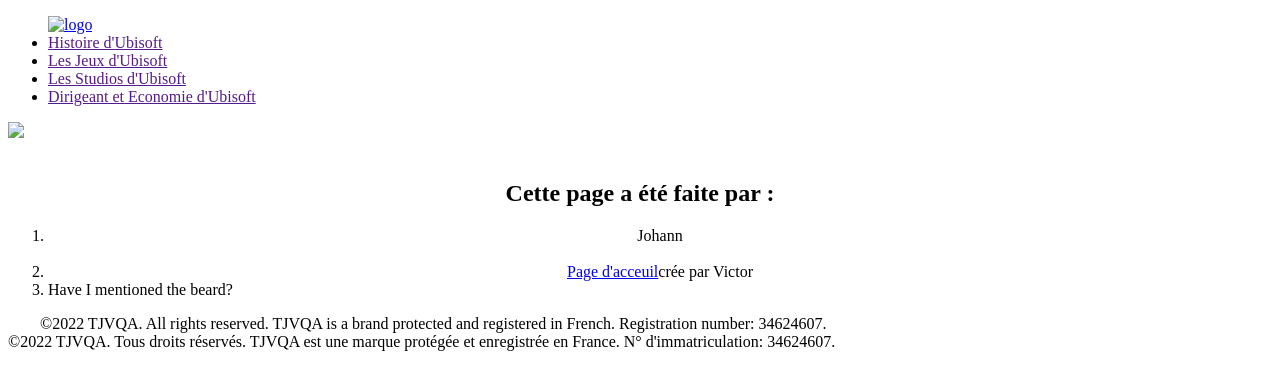
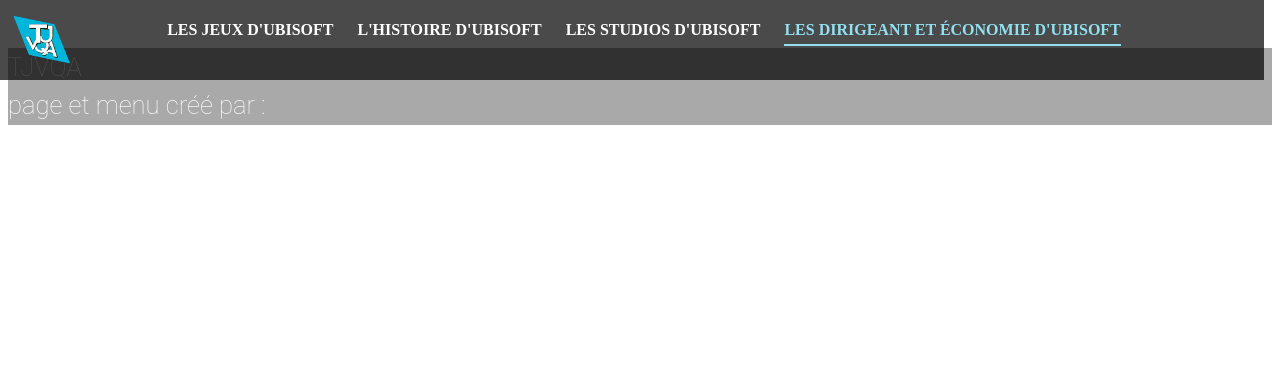
Before and after one commit to TJVQA/SAE_05-06, a plain HTML site: page Les Jeux d'Ubisoft.html in a window 1280 px wide. Drawn offline with Linux system fonts and the light colour scheme.

Commit message:
Update Les Jeux d'Ubisoft.html

```diff
--- a/Les Jeux d'Ubisoft.html
+++ b/Les Jeux d'Ubisoft.html
@@ -1,82 +1,45 @@
 <!DOCTYPE html>
-<html lang="fr">
-<head>
-    <meta charset="UTF-8">
-    <meta http-equiv="X-UA-Compatible" content="IE=edge">
-    <meta name="viewport" content="width=device-width, initial-scale=1">
-    <link rel="stylesheet" href="Page.css">
-    <link rel="shortcut icon" href="media/favicon.ico" type="image/x-icon">
-    <title>Ubisoft by Johann</title>
-</head>
-<body>
+<html lang="fr"><head><meta http-equiv="Content-Type" content="text/html; charset=UTF-8">
 
-    <nav>
-      <ul class="nav-list">
-        <a href="index.html"><img a id="logo" src="images/logo.png" alt="logo"></a>
-        <li class="nav-item"><a href "#">Histoire d'Ubisoft</a></li>
-        <li class="nav-item"><a href "#">Les Jeux d'Ubisoft</a></li>
-        <li class="nav-item"><a href "#">Les Studios d'Ubisoft</a></li>
-        <li class="nav-item"><a href "#">Dirigeant et Economie d'Ubisoft</a></li>
-      </ul>
-    </nav>
+        <link rel="icon" type="image/x-icon" href="logo_V1-removebg-preview-export.png">
+        <link rel="stylesheet" href="mes_style.css" type="text/css" media="screen">
+        <!--name of the website-->
+        <title >Les Jeux d'Ubisoft</title>
 
-<div class="mySlides fade">
-  <img src="images/1.jpg" style="width:100%">
-</div>
+    </head>
 
-<div class="mySlides fade">
-  <img src="images/2.jpg" style="width:100%">
-</div>
+    <body>
+        <!--navbar (copy that in the other pages, i mean this div with the navbar id)-->
+        <div id="navbar">
+            <ul>
+                <li>
+                    <a href="index.html"><img id="logo" src="logo_V1-removebg-preview-export.png" alt="logo"></a>
+                    <a href="Les Jeux d'Ubisoft.html">Les Jeux d'Ubisoft</a>
+                    <a href="L'Histoire d'Ubisoft.html">L'Histoire d'Ubisoft</a>
+                    <a href="Les studios d'Ubisoft.html">Les studios d'Ubisoft</a>
+                    <a class="current-page" href="Les Dirigeant et économie d'Ubisoft.html">Les Dirigeant et économie d'Ubisoft</a>
 
-<div class="mySlides fade">
-  <img src="images/3.jpg" style="width:100%">
-</div>
+                </li>
+            </ul>
+        </div>
+        <!--main content-->
+        <!--you can change that as much as you want-->
 
-<div class="mySlides fade">
-  <img src="images/4.jpg" style="width:100%">
-</div>
-<br>
-<div style="text-align:center">
-  <span class="dot"></span>
-  <span class="dot"></span>
-  <span class="dot"></span>
-  <span class="dot"></span>
-</div>
 
-<script>
-let slideIndex = 0;
-showSlides();
 
-function showSlides() {
-  let i;
-  let slides = document.getElementsByClassName("mySlides");
-  let dots = document.getElementsByClassName("dot");
-  for (i = 0; i < slides.length; i++) {
-    slides[i].style.display = "none";
-  }
-  slideIndex++;
-  if (slideIndex > slides.length) {slideIndex = 1}
-  for (i = 0; i < dots.length; i++) {
-    dots[i].className = dots[i].className.replace(" active", "");
-  }
-  slides[slideIndex-1].style.display = "block";
-  dots[slideIndex-1].className += " active";
-  setTimeout(showSlides, 5000); // le temps
-}
-</script>
-    <article>
-    <center><h1>Cette page a été faite par :</h1></center>
-    <ol>
-        <center><li>Johann</li></center>
-        <br>
-        <center><li><a class="button" href="Les Jeux d'Ubisoft.html"> Page d'acceuil</a>crée par Victor</li></center>
-        <li>Have I mentioned the beard?</li>
-    </ol>
-    <footer>
-        <p>&emsp;&emsp;©2022 TJVQA. All rights reserved. TJVQA is a brand protected and registered in French. Registration number: 34624607.<br>
-          ©2022 TJVQA. Tous droits réservés. TJVQA est une marque protégée et enregistrée en France. N° d'immatriculation: 34624607. </p>
-    </footer>
-</article>
 
-</body>
+        <!--footer-->
+        <!--copy that in your page-->
+        <div id="footer">
+            <p>TJVQA</p>
+            <!--credits-->
+            <!--put your email adress after mailto: and change the name-->
+            <p>page et menu créé par : <a class="mail" href="mailto:@edu.univ-fcomte.fr"></a></p>
+
+        </div>
+
+
+
+    </body>
+
 </html>
```
